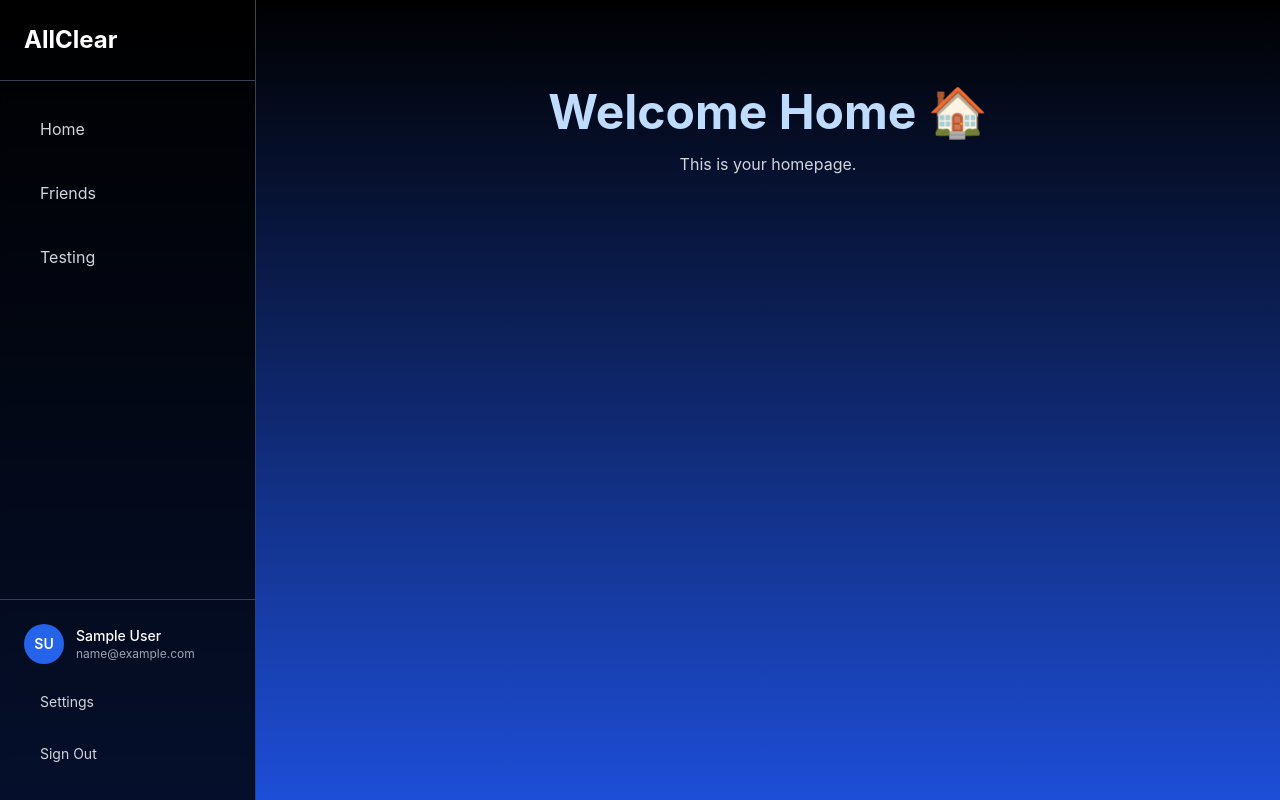
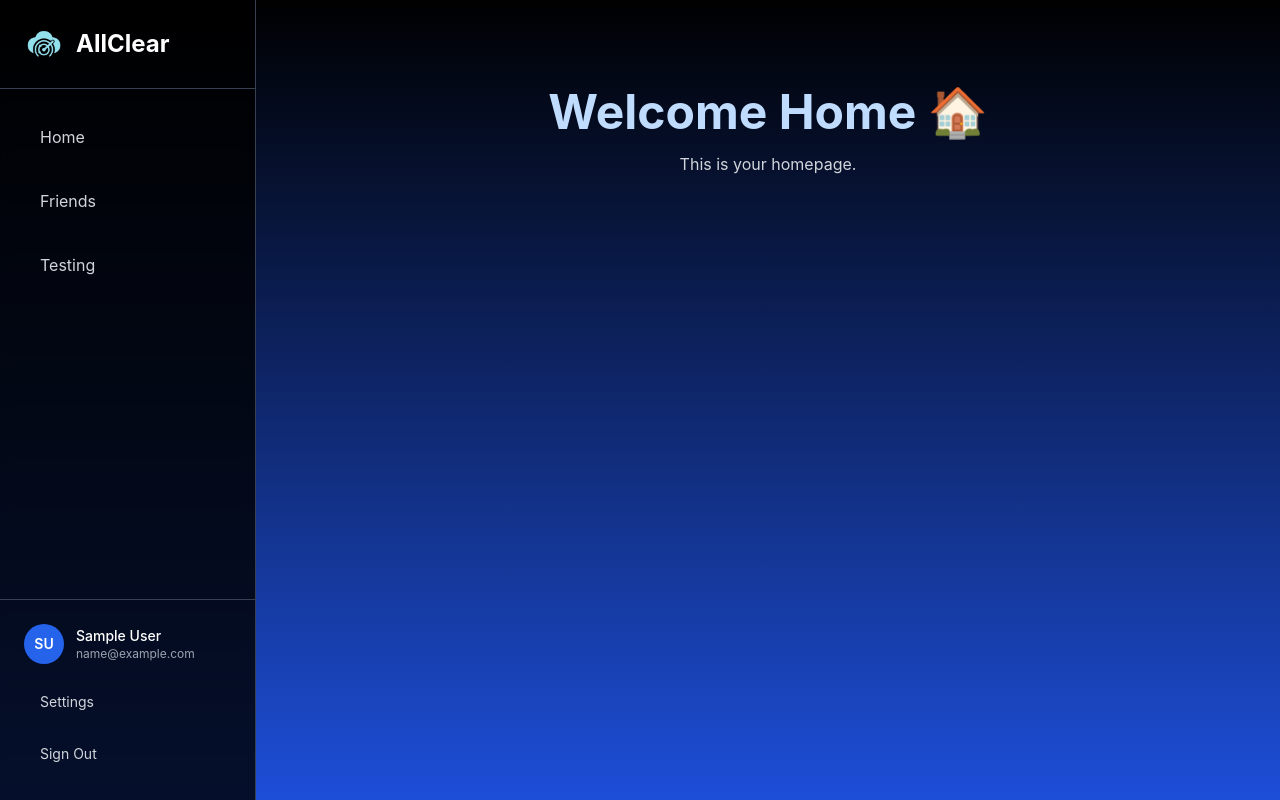
Before and after one commit to S8leeJ/Allclear-SafetyApp, a React (Create React App) app: page / in a window 1280 px wide. Built offline with nearby package versions, Linux system fonts and the light colour scheme; sample sign-in values are in the browser's storage.

Commit message:
added logo

```diff
--- a/src/components/Navbar.js
+++ b/src/components/Navbar.js
@@ -33,7 +33,14 @@
   return (
     <nav className="fixed left-0 top-0 h-full w-64 bg-black/80 backdrop-blur-sm border-r border-gray-700 flex flex-col">
       <div className="p-6 border-b border-gray-700">
-        <h1 className="text-2xl font-bold text-white">AllClear</h1>
+        <div className="flex items-center space-x-3">
+          <img
+            src="/officiallogo.png"
+            alt="AllClear Logo"
+            className="w-10 h-10 object-contain"
+          />
+          <h1 className="text-2xl font-bold text-white">AllClear</h1>
+        </div>
       </div>
 
       <div className="flex-1 p-6">
```
Also changed, not shown: public/officiallogo.png (added), 1 other file (tests, documents, lock files or other folders).
